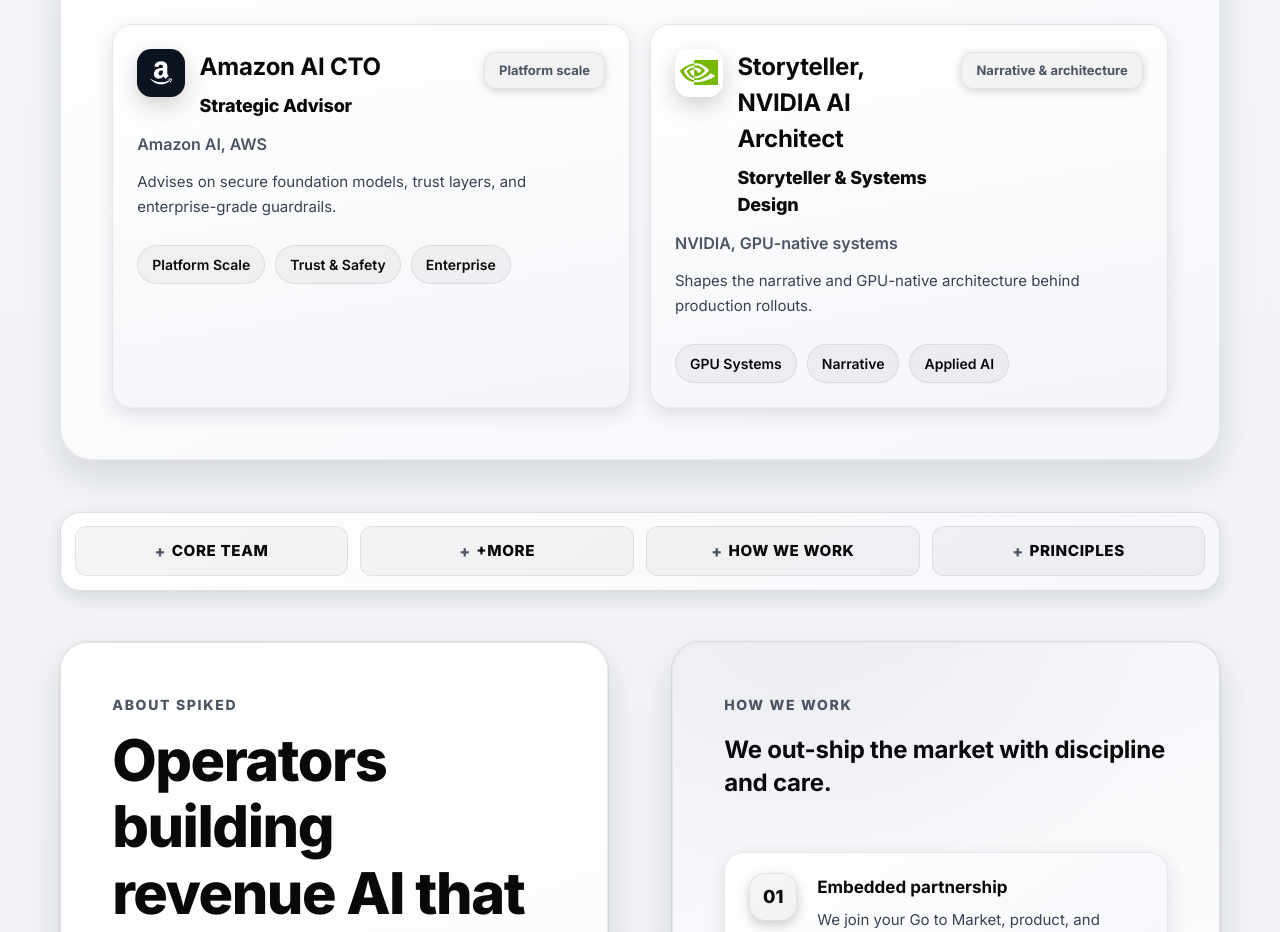
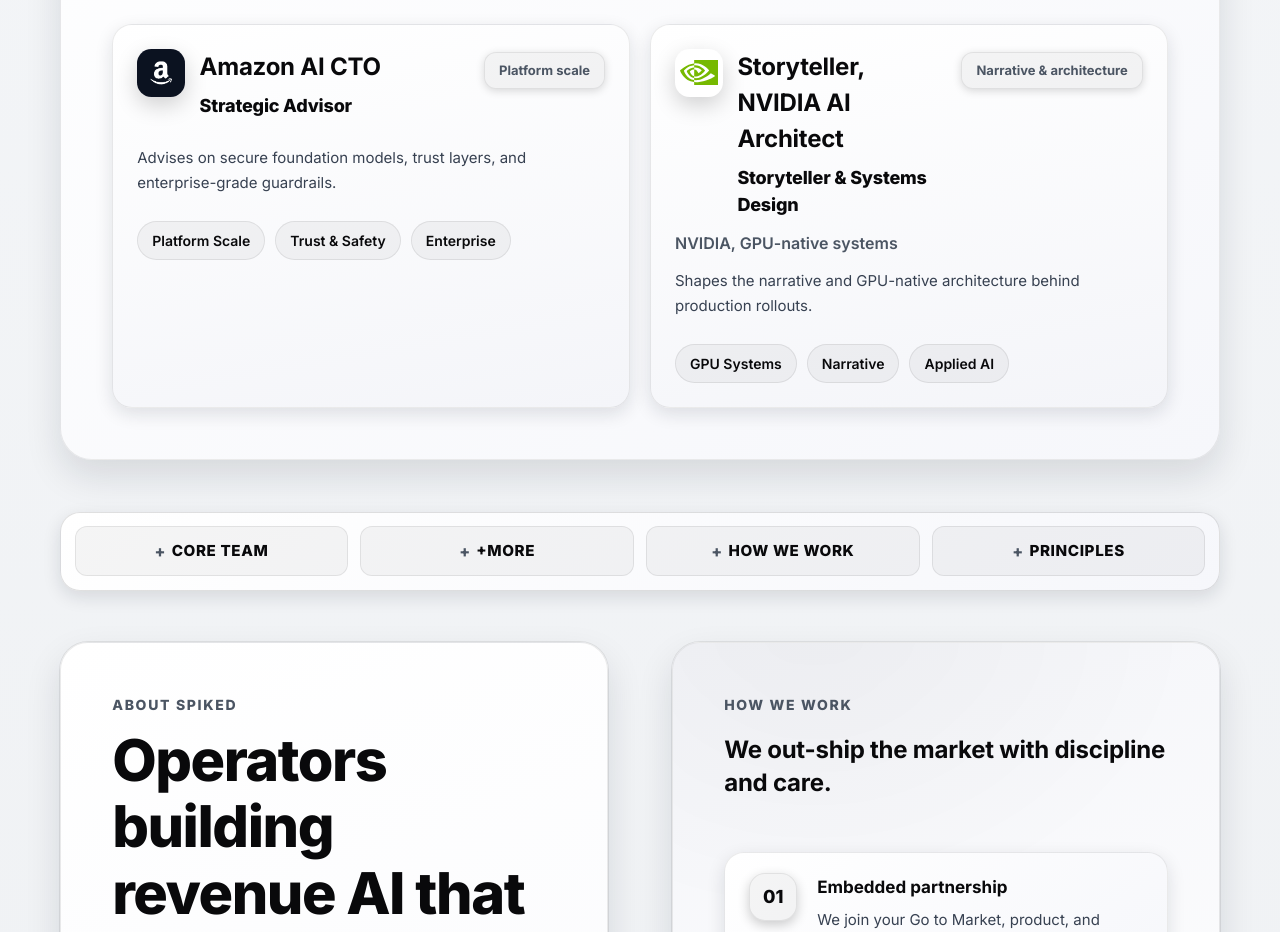
Before and after one commit to nexomac/spiked-landing-page, a SvelteKit app: page /about-us in a window 1280 px wide. Shown: the part 2400-3332 px from the top of the page. Built offline with nearby package versions, Linux system fonts and the light colour scheme.

Commit message:
text fixes

```diff
--- a/src/routes/about-us/+page.svelte
+++ b/src/routes/about-us/+page.svelte
@@ -61,7 +61,7 @@
 	const extendedCollaborators = [
 		{
 			name: "Amazon AI CTO",
-			background: "Amazon AI, AWS",
+			background: "",
 			focus: "Platform scale",
 			role: "Strategic Advisor",
 			initials: "AA",
--- a/src/routes/pricing/+page.svelte
+++ b/src/routes/pricing/+page.svelte
@@ -71,7 +71,7 @@
 				"Revenue acceleration focus",
 				"Consistent high-quality conversations",
 				"Scalable cognitive augmentation",
-				"Priority 6–24h support",
+				"Priority 6–24 hour support",
 			],
 			perfectFor: "Large sales organizations and leaders.",
 			cta: "Get In Touch",
```
